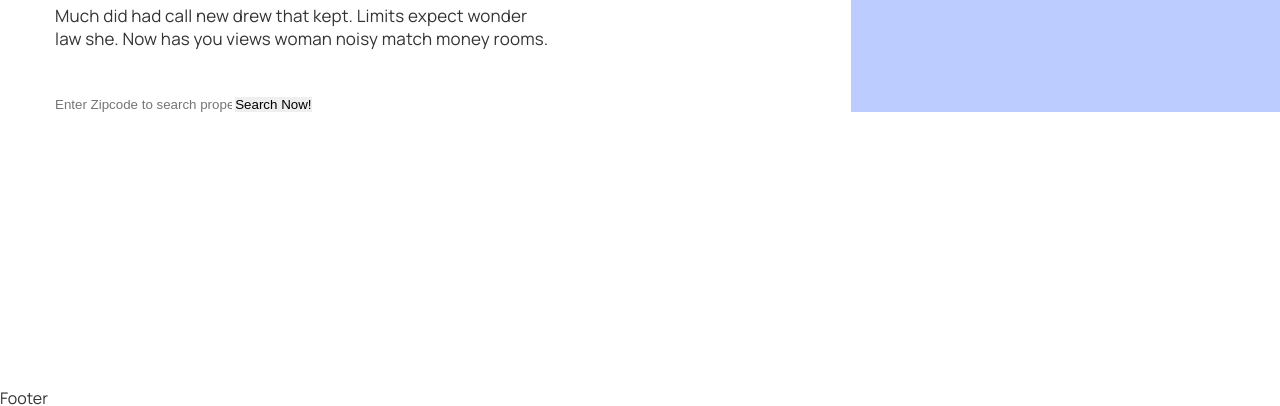
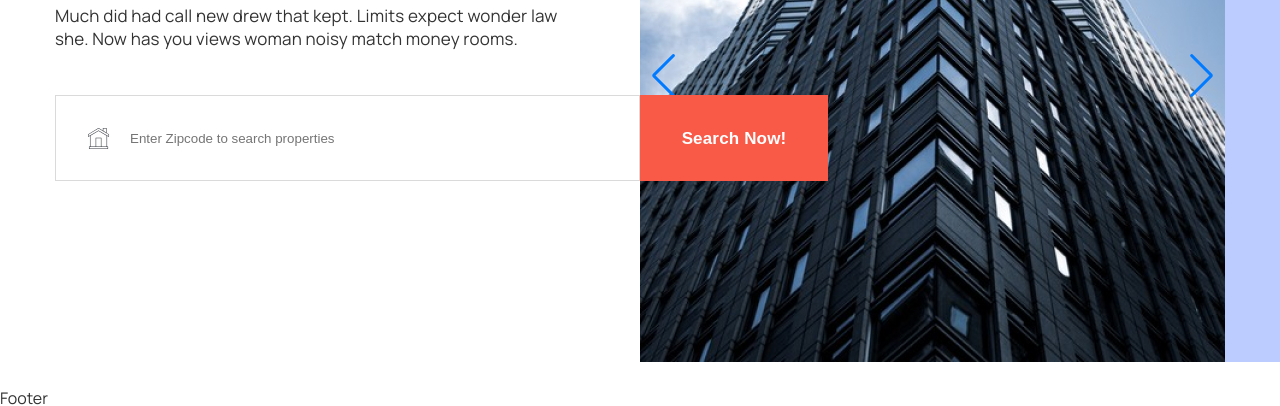
Before and after one commit to AndriiNyzhnyk1994/realestate, a plain HTML site: page index.html in a window 1280 px wide. Shown: the part 394-800 px from the top of the page. Drawn offline with nearby package versions, Linux system fonts and the light colour scheme.

Commit message:
added main block and slider

```diff
--- a/css/style.css
+++ b/css/style.css
@@ -169,7 +169,7 @@ body {
 .content-main-block {
 }
 .content-main-block__body {
-	padding-right: 88px;
+	padding-right: 80px;
 }
 .content-main-block__subtitle {
 	text-transform: uppercase;
@@ -193,13 +193,35 @@ body {
 .content-main-block__form {
 }
 .form-main-block {
+	position: relative;
+	z-index: 6;
+	display: flex;
+	height: 86px;
+	background: #fff url('../img/main/home.svg') 33px 50% no-repeat;
+	margin-right: -188px;
+
 }
 .form-main-block__input {
+	border: 1px solid #DADADA;
+	padding: 0px 0px 0px 74px;
+	background-color: transparent;
+	width: 100%;
 }
 .form-main-block__button {
+	cursor: pointer;
+	width: 188px;
+	flex: 0 0 188px;
+	padding: 5px 15px;
+	font-weight: 600;
+	font-size: 17px;
+	line-height: 23px;
+	letter-spacing: 0.01rem;
+	color: #fff;
+	background-color: #F85A47;
 }
 .body-main-block__slider {
 	flex: 0 1 50%;
+	min-width: 0;
 }
 .main-block__partners {
 }
--- a/index.html
+++ b/index.html
@@ -58,8 +58,22 @@
 								<button type="submit" class="form-main-block__button">Search Now!</button>
 							</form>
 						</div>
-
-						<div class="body-main-block__slider"></div>
+						<!-- Slider main container -->
+						<div class="body-main-block__slider slider-main-block swiper">
+							<!-- Additional required wrapper -->
+							<div class="slider-main-block__wrapper swiper-wrapper">
+								<!-- Slides -->
+								<div class="slider-main-block__slide swiper-slide">
+									<img src="img/main/slider/01.jpg" alt="">
+								</div>
+								<div class="slider-main-block__slide swiper-slide">
+									<img src="img/main/slider/02.jpg" alt="">
+								</div>
+							</div>
+							<!-- If we need navigation buttons -->
+							<div class="slider-main-block__arrow swiper-button-prev"></div>
+							<div class="slider-main-block__arrow swiper-button-next"></div>
+						</div>
 					</div>
 
 					<div class="main-block__partners partners-main-block">
--- a/js/script.js
+++ b/js/script.js
@@ -0,0 +1,11 @@
+const swiper = new Swiper('.slider-main-block', {
+    // Optional parameters
+    loop: true,
+
+
+    // Navigation arrows
+    navigation: {
+      nextEl: '.slider-main-block__arrow.swiper-button-next',
+      prevEl: '.slider-main-block__arrow.swiper-button-prev',
+    },
+  });
```
Also changed, not shown: img/main/slider/02.jpg (added), img/main/slider/03.jpg (added).
